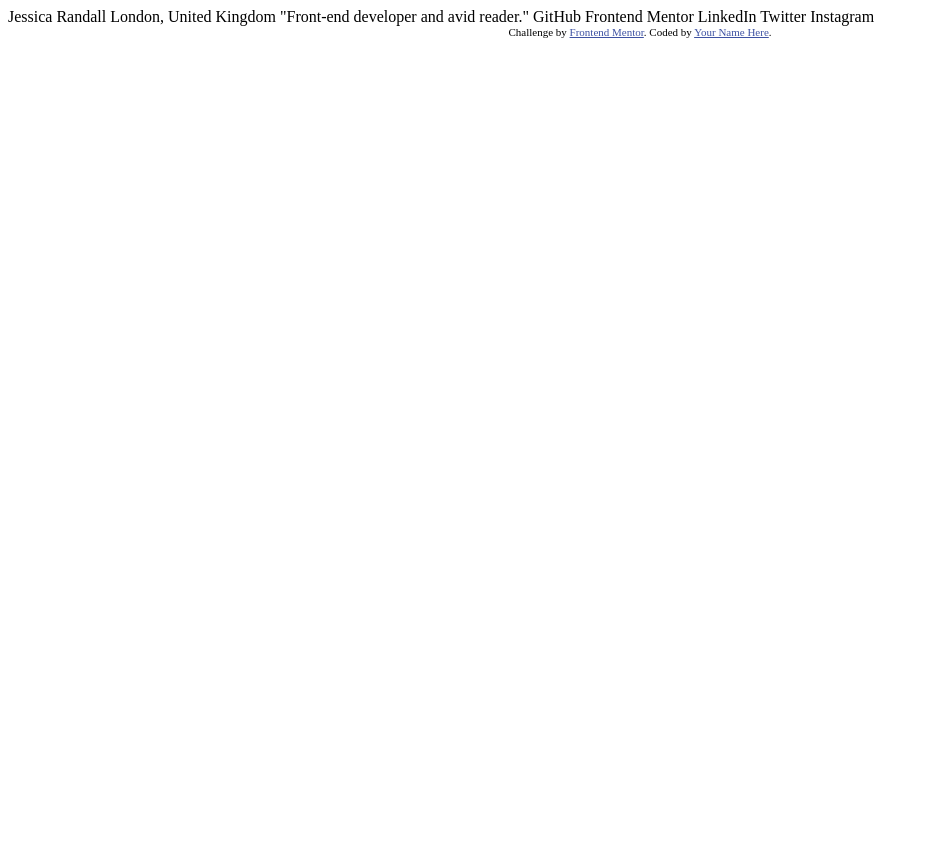
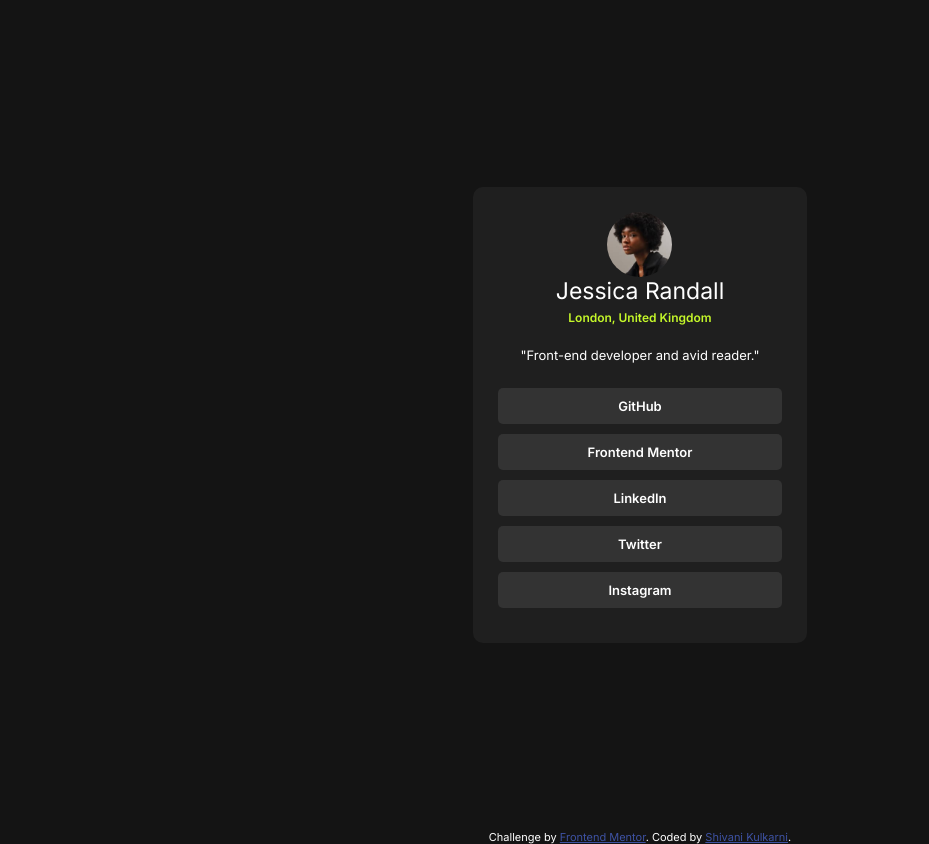
Before and after one commit to shivani16kulkarni/fem-social-links-profile, a plain HTML site: page index.html in a window 1280 px wide. Shown: the whole page, without its empty margins (0-929 px from the left). Before the commit the page ends 800 px from the top, so only its background shows below. Drawn offline with Linux system fonts and the light colour scheme.

Commit message:
Solution

```diff
--- a/index.html
+++ b/index.html
@@ -1,34 +1,64 @@
 <!DOCTYPE html>
 <html lang="en">
   <head>
-  <meta charset="UTF-8">
-  <meta name="viewport" content="width=device-width, initial-scale=1.0"> <!-- displays site properly based on user's device -->
-
-  <link rel="icon" type="image/png" sizes="32x32" href="./assets/images/favicon-32x32.png">
-
+    <meta charset="UTF-8" />
+    <meta name="viewport" content="width=device-width, initial-scale=1.0" />
+    <!-- displays site properly based on user's device -->
+    <link rel="preconnect" href="https://fonts.googleapis.com" />
+    <link rel="preconnect" href="https://fonts.gstatic.com" crossorigin />
+    <link
+      href="https://fonts.googleapis.com/css2?family=Inter:wght@100..900&display=swap"
+      rel="stylesheet"
+    />
+    <link
+      rel="icon"
+      type="image/png"
+      sizes="32x32"
+      href="./assets/images/favicon-32x32.png"
+    />
+    <link rel="stylesheet" href="./styles.css" />
     <title>Frontend Mentor | Social links profile</title>
 
     <!-- Feel free to remove these styles or customise in your own stylesheet 👍 -->
     <style>
-    .attribution { font-size: 11px; text-align: center; }
-    .attribution a { color: hsl(228, 45%, 44%); }
+      .attribution {
+        font-size: 11px;
+        text-align: center;
+      }
+      .attribution a {
+        color: hsl(228, 45%, 44%);
+      }
     </style>
   </head>
   <body>
-
-  Jessica Randall
-  London, United Kingdom
-  "Front-end developer and avid reader."
-
-  GitHub
-  Frontend Mentor
-  LinkedIn
-  Twitter
-  Instagram
+    <main class="container">
+      <div class="card">
+        <div class="profile-info">
+          <img src="./assets/images/avatar-jessica.jpeg" alt="" />
+          <h1 class="title">Jessica Randall</h1>
+          <span class="location"> London, United Kingdom </span>
+          <p>"Front-end developer and avid reader."</p>
+        </div>
+        <div class="profile-links">
+          <ul>
+            <li class="custom-btn"><a href="#">GitHub</a></li>
+            <li class="custom-btn"><a href="#">Frontend Mentor</a></li>
+            <li class="custom-btn"><a href="#">LinkedIn</a></li>
+            <li class="custom-btn"><a href="#">Twitter</a></li>
+            <li class="custom-btn"><a href="#">Instagram</a></li>
+          </ul>
+        </div>
+      </div>
+    </main>
 
     <div class="attribution">
-    Challenge by <a href="https://www.frontendmentor.io?ref=challenge" target="_blank">Frontend Mentor</a>.
-    Coded by <a href="#">Your Name Here</a>.
+      Challenge by
+      <a href="https://www.frontendmentor.io?ref=challenge" target="_blank"
+        >Frontend Mentor</a
+      >. Coded by
+      <a href="https://www.frontendmentor.io/profile/shivani16kulkarni"
+        >Shivani Kulkarni</a
+      >.
     </div>
   </body>
 </html>
--- /dev/null
+++ b/styles.css
@@ -0,0 +1,85 @@
+* {
+  box-sizing: border-box;
+  padding: 0;
+  margin: 0;
+}
+body {
+  background: hsl(0, 0%, 8%);
+  color: hsl(0, 0%, 100%);
+  font-family: Inter, sans-serif;
+  font-size: 16px;
+}
+.container {
+  height: 100vh;
+  display: flex;
+  justify-content: center;
+  align-items: center;
+  margin: 15px;
+}
+.card {
+  background: hsl(0, 0%, 12%);
+  display: flex;
+  flex-direction: column;
+  align-items: center;
+  justify-content: center;
+  border: none;
+  border-radius: 10px;
+  max-width: 355px;
+  padding: 25px;
+}
+.profile-info {
+  display: flex;
+  flex-direction: column;
+  align-items: center;
+  justify-content: center;
+}
+.profile-info img {
+  border-radius: 95px;
+  max-width: 65px;
+}
+.profile-info .title {
+  font-size: 23px;
+  font-weight: 400;
+}
+.profile-info .location {
+  margin-top: 5px;
+  font-size: 12px;
+  font-weight: 600;
+  color: hsl(75, 94%, 57%);
+}
+.profile-info p {
+  margin: 22px 0 15px 0;
+  font-size: 13px;
+}
+.profile-links {
+  display: flex;
+  align-items: center;
+  justify-content: center;
+}
+
+.profile-links .custom-btn {
+  display: inline-block;
+  list-style-type: none;
+  background-color: hsl(0, 0%, 20%);
+  margin: 10px 0;
+  display: flex;
+  justify-content: center;
+  text-align: center;
+  border: none;
+  border-radius: 5px;
+}
+.profile-links .custom-btn a {
+  display: block;
+  width: 100%;
+  height: 100%;
+  text-decoration: none;
+  color: hsl(0, 0%, 100%);
+  font-size: 13px;
+  font-weight: 600;
+  padding: 10px 90px;
+}
+.custom-btn a:hover {
+  background: hsl(75, 94%, 57%);
+  color: hsl(0, 0%, 8%);
+  border-radius: 5px;
+}
```
Also changed, not shown: assets/fonts/README.txt, screenshot.jpg (added). Lines whose indentation alone changed are shown as unchanged.
